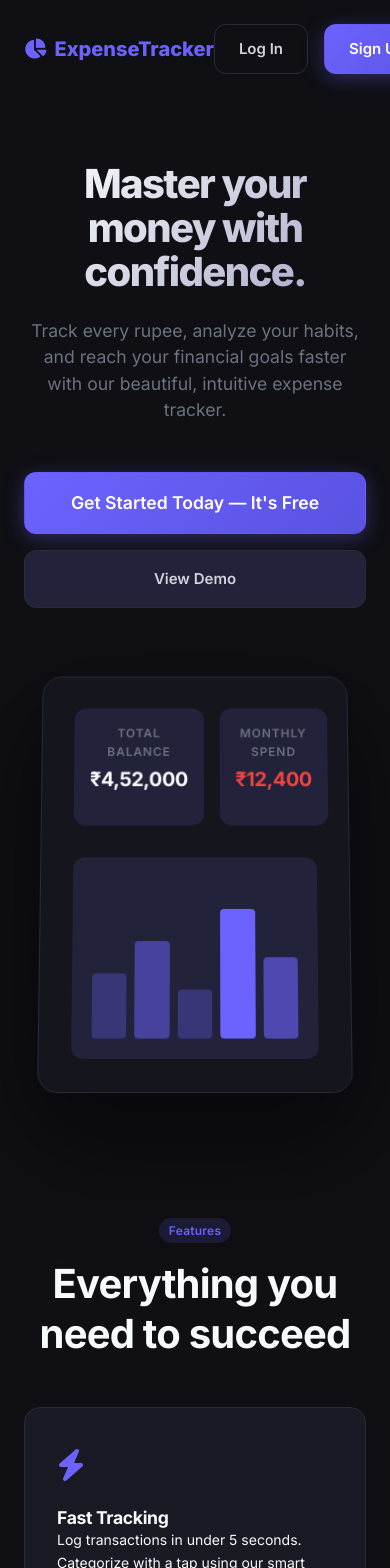
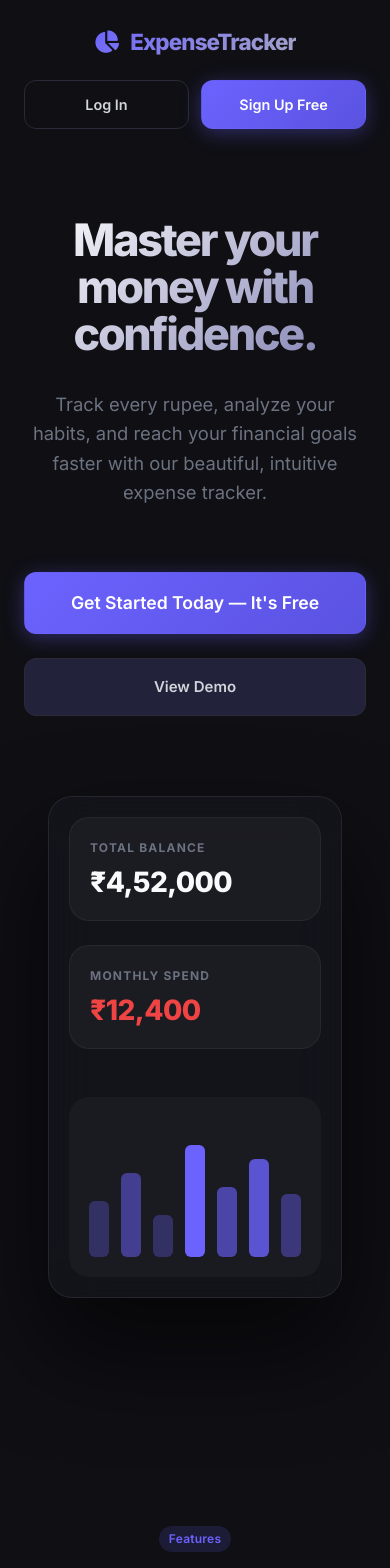
Before and after one commit to Karthik-hr18/Expense_tracker, a React (Create React App) app in the folder frontend/: page / in a window 390 px wide. Shown: the top 1568 px of the page. Built offline with nearby package versions, Linux system fonts and the light colour scheme.

Commit message:
Mobile UI Fix: Stacked Home page navbar buttons to prevent overlap
LiveReview Pre-Commit Check: skipped (iter:1, coverage:0%)

```diff
--- a/frontend/src/home/Home.css
+++ b/frontend/src/home/Home.css
@@ -1,7 +1,7 @@
 /* ============================================================
-   HOME PAGE CSS — ExpenseTracker
-   Changes: Premium SaaS landing design, glassmorphism,
-   modern typography, animated entrance, and mobile-responsive.
+   ULTRA-PREMIUM HOME CSS — ExpenseTracker
+   Changes: High-end SaaS design, robust mobile layout,
+   and polished landing elements.
    ============================================================ */
 
 .home-container {
@@ -11,28 +11,32 @@
   overflow-x: hidden;
 }
 
-/* Navbar */
+/* Navbar Alignment Fix */
 .home-nav {
   display: flex;
   justify-content: space-between;
   align-items: center;
-  padding: var(--space-lg) var(--space-2xl);
-  max-width: 1200px;
+  padding: var(--space-xl) var(--space-2xl);
+  max-width: 1300px;
   margin: 0 auto;
 }
 
 .nav-logo {
   display: flex;
   align-items: center;
-  gap: var(--space-sm);
-  font-weight: 800;
-  font-size: 1.25rem;
-  color: var(--color-primary);
+  gap: 12px;
+  font-weight: 900;
+  font-size: 1.4rem;
+  letter-spacing: -0.04em;
+  background: linear-gradient(135deg, var(--color-primary) 0%, #A5A5C7 100%);
+  -webkit-background-clip: text;
+  -webkit-text-fill-color: transparent;
 }
 
 .nav-buttons {
   display: flex;
   gap: var(--space-md);
+  align-items: center;
 }
 
 /* Hero Section */
@@ -42,104 +46,175 @@
   align-items: center;
   text-align: center;
   padding: var(--space-3xl) var(--space-lg);
-  max-width: 900px;
+  max-width: 1000px;
   margin: 0 auto;
-  animation: fadeSlideUp 0.8s ease both;
 }
 
 .hero-title {
-  font-size: clamp(2.5rem, 8vw, 4rem);
-  font-weight: 800;
-  line-height: 1.1;
-  letter-spacing: -0.04em;
-  margin-bottom: var(--space-lg);
-  background: linear-gradient(135deg, #fff 0%, #A5A5C7 100%);
+  font-size: clamp(2.8rem, 9vw, 4.5rem);
+  font-weight: 900;
+  line-height: 1.05;
+  letter-spacing: -0.05em;
+  margin-bottom: var(--space-xl);
+  background: linear-gradient(135deg, #fff 0%, #7E7EB1 100%);
   -webkit-background-clip: text;
   -webkit-text-fill-color: transparent;
 }
 
 .hero-subtitle {
-  font-size: clamp(1.1rem, 3vw, 1.25rem);
+  font-size: clamp(1.15rem, 3.5vw, 1.35rem);
   color: var(--color-text-muted);
-  max-width: 600px;
-  margin-bottom: var(--space-2xl);
-  line-height: 1.5;
+  max-width: 700px;
+  margin-bottom: var(--space-3xl);
+  line-height: 1.6;
 }
 
 .hero-actions {
   display: flex;
-  gap: var(--space-md);
+  gap: var(--space-lg);
   flex-wrap: wrap;
   justify-content: center;
+  width: 100%;
 }
 
-/* Visual Mockup */
+/* Glass Mockup & Demo Cards */
 .hero-visual {
-  margin-top: var(--space-3xl);
+  margin-top: 80px;
   width: 100%;
-  max-width: 1000px;
-  perspective: 1000px;
+  max-width: 1100px;
+  padding: 0 var(--space-lg);
 }
 
 .glass-mockup {
-  background: rgba(26, 26, 36, 0.6);
-  backdrop-filter: blur(20px);
-  border: 1px solid var(--color-border);
-  border-radius: var(--radius-xl);
-  padding: var(--space-xl);
-  box-shadow: 0 40px 100px rgba(0,0,0,0.5);
-  transform: rotateX(5deg);
-  transition: var(--transition-slow);
+  background: rgba(26, 26, 36, 0.4);
+  backdrop-filter: blur(24px);
+  border: 1px solid rgba(255, 255, 255, 0.08);
+  border-radius: 32px;
+  padding: var(--space-2xl);
+  box-shadow: 0 50px 100px rgba(0,0,0,0.6);
+  transition: transform 0.6s cubic-bezier(0.4, 0, 0.2, 1);
 }
 
-.glass-mockup:hover {
-  transform: rotateX(0deg) scale(1.02);
+.mockup-grid {
+  display: grid;
+  grid-template-columns: repeat(2, 1fr);
+  gap: var(--space-lg);
+  margin-bottom: var(--space-2xl);
+}
+
+.mockup-card {
+  background: rgba(255, 255, 255, 0.04);
+  border: 1px solid rgba(255, 255, 255, 0.05);
+  border-radius: 20px;
+  padding: 24px;
+  text-align: left;
+}
+
+.mockup-label {
+  font-size: 0.75rem;
+  font-weight: 700;
+  text-transform: uppercase;
+  color: var(--color-text-muted);
+  letter-spacing: 0.1em;
+  margin-bottom: 8px;
+  display: block;
+}
+
+.mockup-value {
+  font-size: 1.75rem;
+  font-weight: 800;
+  margin: 0;
+}
+
+.mockup-chart {
+  height: 220px;
+  background: rgba(255, 255, 255, 0.03);
+  border-radius: 20px;
+  display: flex;
+  align-items: flex-end;
+  gap: 12px;
+  padding: 30px;
+}
+
+.chart-bar {
+  flex: 1;
+  background: var(--color-primary);
+  border-radius: 6px;
+  transition: height 1s ease;
 }
 
 /* Features */
 .features-section {
   padding: var(--space-3xl) var(--space-lg);
-  max-width: 1200px;
-  margin: 0 auto;
+  max-width: 1300px;
+  margin: 100px auto;
 }
 
 .features-grid {
   display: grid;
-  grid-template-columns: repeat(auto-fit, minmax(300px, 1fr));
-  gap: var(--space-xl);
-  margin-top: var(--space-2xl);
+  grid-template-columns: repeat(auto-fit, minmax(320px, 1fr));
+  gap: var(--space-2xl);
+  margin-top: 60px;
 }
 
 .feature-card {
-  padding: var(--space-xl);
-  background: var(--color-surface);
-  border: 1px solid var(--color-border);
-  border-radius: var(--radius-lg);
-  transition: var(--transition);
+  padding: var(--space-2xl);
+  background: rgba(255, 255, 255, 0.02);
+  border: 1px solid rgba(255, 255, 255, 0.05);
+  border-radius: 24px;
+  transition: all 0.4s ease;
 }
 
 .feature-card:hover {
+  background: rgba(255, 255, 255, 0.04);
   border-color: var(--color-primary);
-  transform: translateY(-8px);
+  transform: translateY(-10px);
 }
 
-.feature-icon {
-  font-size: 2rem;
-  margin-bottom: var(--space-md);
-  color: var(--color-primary);
-}
-
-/* Mobile */
 @media (max-width: 768px) {
   .home-nav {
-    padding: var(--space-lg);
+    flex-direction: column;
+    gap: 20px;
+    padding: 24px var(--space-lg);
+    text-align: center;
+  }
+
+  .nav-buttons {
+    width: 100%;
+    justify-content: center;
+    gap: 12px;
+  }
+
+  .nav-buttons .btn {
+    flex: 1;
+    padding: 12px;
+    font-size: 0.9rem;
+    white-space: nowrap;
+  }
+
+  .hero-title {
+    font-size: 2.8rem;
+  }
+
+  .mockup-grid {
+    grid-template-columns: 1fr;
+  }
+
+  .mockup-card {
+    padding: 20px;
   }
 
   .hero-actions .btn {
     width: 100%;
   }
 
-  .hero-visual {
-    padding: 0 var(--space-md);
+  .glass-mockup {
+    padding: 20px;
+    border-radius: 24px;
+  }
+
+  .mockup-chart {
+    padding: 20px;
+    height: 180px;
   }
 }
--- a/frontend/src/home/Home.jsx
+++ b/frontend/src/home/Home.jsx
@@ -40,22 +40,24 @@ const Home = () => {
         {/* Visual Mockup */}
         <div className="hero-visual">
           <div className="glass-mockup">
-            <div style={{ display: 'flex', gap: 'var(--space-md)', marginBottom: 'var(--space-xl)' }}>
-              <div style={{ flex: 1, height: '120px', background: 'var(--color-surface-2)', borderRadius: '12px', padding: '16px' }}>
-                <span className="form-label">Total Balance</span>
-                <h2 style={{ margin: 0 }}>₹4,52,000</h2>
+            <div className="mockup-grid">
+              <div className="mockup-card">
+                <span className="mockup-label">Total Balance</span>
+                <h2 className="mockup-value">₹4,52,000</h2>
               </div>
-              <div style={{ flex: 1, height: '120px', background: 'var(--color-surface-2)', borderRadius: '12px', padding: '16px' }}>
-                <span className="form-label">Monthly Spend</span>
-                <h2 style={{ margin: 0, color: 'var(--color-danger)' }}>₹12,400</h2>
+              <div className="mockup-card">
+                <span className="mockup-label">Monthly Spend</span>
+                <h2 className="mockup-value" style={{ color: 'var(--color-danger)' }}>₹12,400</h2>
               </div>
             </div>
-            <div style={{ height: '200px', background: 'var(--color-surface-2)', borderRadius: '12px', display: 'flex', alignItems: 'flex-end', gap: '8px', padding: '20px' }}>
-              <div style={{ flex: 1, height: '40%', background: 'var(--color-primary)', opacity: 0.3, borderRadius: '4px' }}></div>
-              <div style={{ flex: 1, height: '60%', background: 'var(--color-primary)', opacity: 0.5, borderRadius: '4px' }}></div>
-              <div style={{ flex: 1, height: '30%', background: 'var(--color-primary)', opacity: 0.3, borderRadius: '4px' }}></div>
-              <div style={{ flex: 1, height: '80%', background: 'var(--color-primary)', borderRadius: '4px' }}></div>
-              <div style={{ flex: 1, height: '50%', background: 'var(--color-primary)', opacity: 0.6, borderRadius: '4px' }}></div>
+            <div className="mockup-chart">
+              <div className="chart-bar" style={{ height: '40%', opacity: 0.3 }}></div>
+              <div className="chart-bar" style={{ height: '60%', opacity: 0.5 }}></div>
+              <div className="chart-bar" style={{ height: '30%', opacity: 0.3 }}></div>
+              <div className="chart-bar" style={{ height: '80%' }}></div>
+              <div className="chart-bar" style={{ height: '50%', opacity: 0.6 }}></div>
+              <div className="chart-bar" style={{ height: '70%', opacity: 0.8 }}></div>
+              <div className="chart-bar" style={{ height: '45%', opacity: 0.4 }}></div>
             </div>
           </div>
         </div>
```
